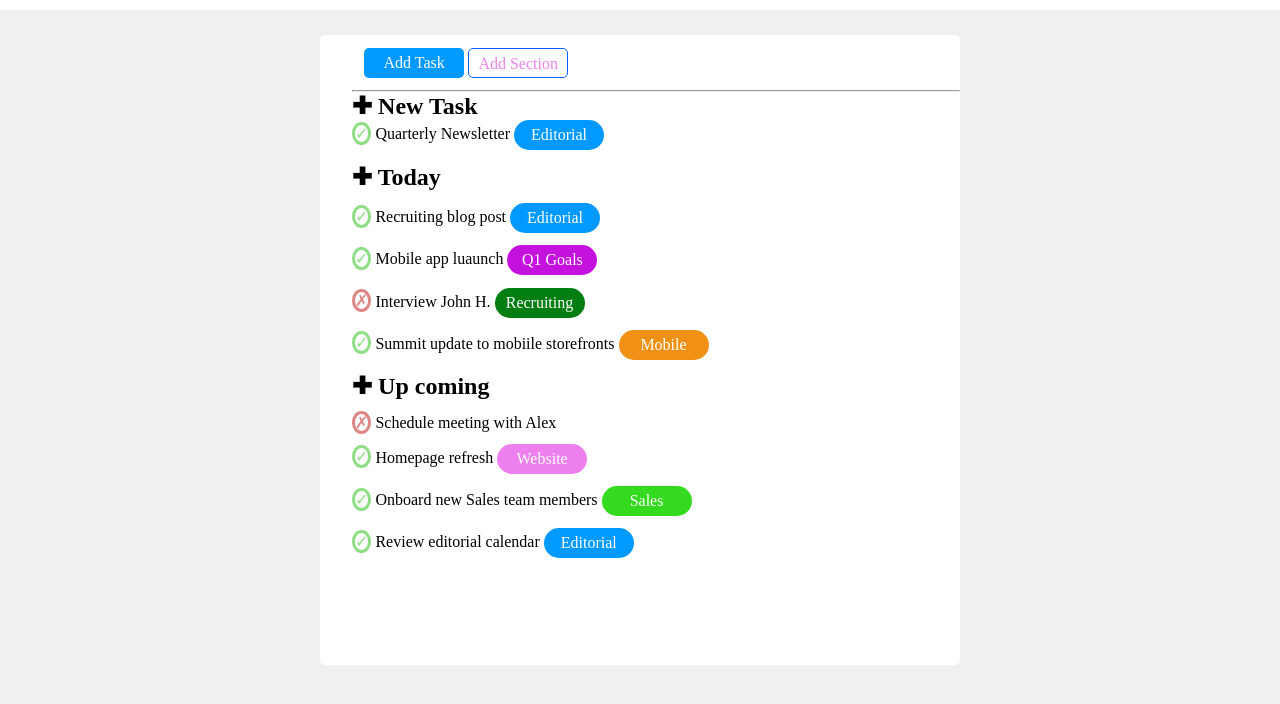
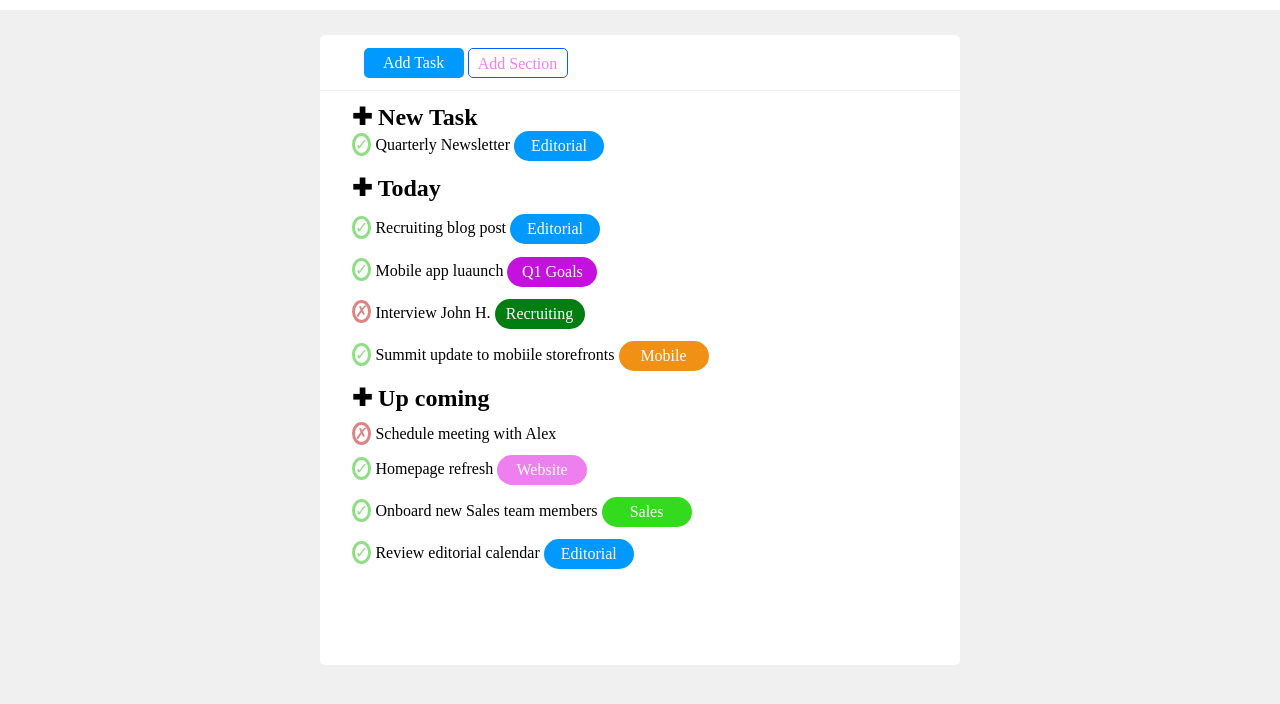
Before and after one commit to sonni46/html-css-toboolist, a plain HTML site: page index.html in a window 1280 px wide. Shown: the part 60-764 px from the top of the page. Drawn offline with Linux system fonts and the light colour scheme.

Commit message:
aggiornamento errori

```diff
--- a/css/stile.css
+++ b/css/stile.css
@@ -29,6 +29,13 @@ header {
   border-radius: 5px;
   height: 35%;
   width: 50%;
+}
+.info-foglio-task{
+
+  margin-top: 2%;
+  border-bottom:solid 1px rgb(240, 240, 240);
+  padding: 0% 5%;
+
 }
 .info-foglio {
   margin-left: 5%;
--- a/index.html
+++ b/index.html
@@ -22,11 +22,13 @@
       <!-- foglio -->
       <div class="foglio">
         <!-- info foglio -->
-        <div class="info-foglio">
+        <div class="info-foglio-task">
           <span class="bottoni-blu">Add Task</span>
           <span class="bottoni-Trasparente">Add Section</span>
-          <hr />
-          <!-- new task  -->
+        </div>
+        <!-- new task  -->
+
+        <div class="info-foglio">
           <h2>✚ New Task</h2>
           <span class="positivo">✓</span>
           <span>Quarterly Newsletter</span>
```
